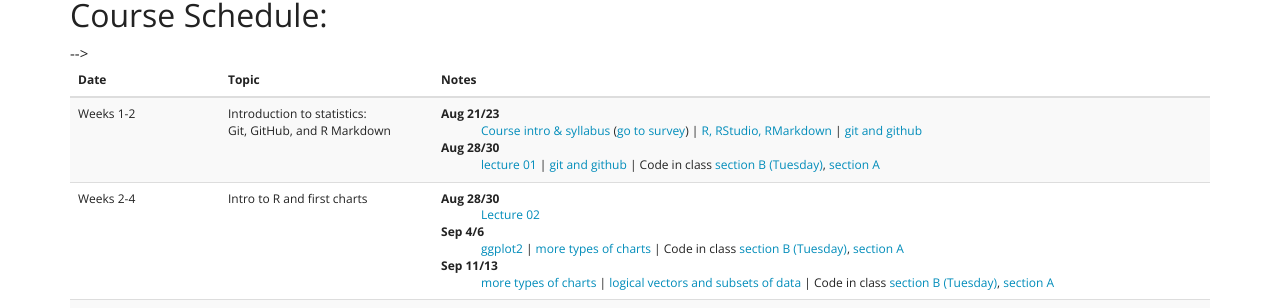
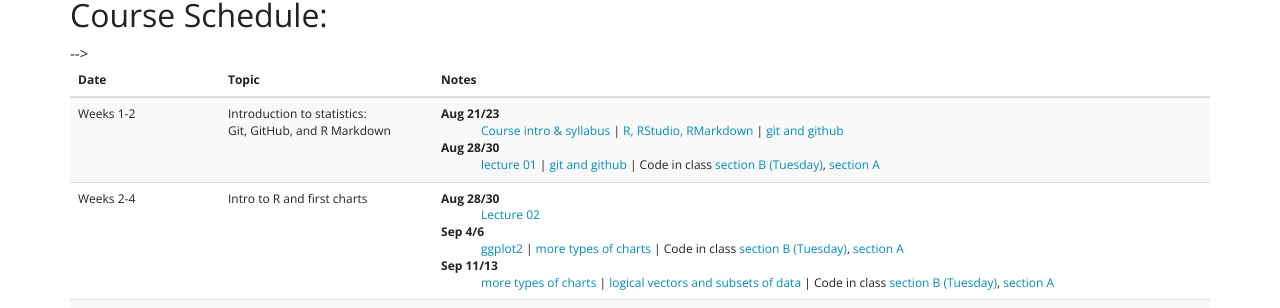
Before and after one commit to ashirazist/stat305.github.io, a Jekyll site: the page built from schedule.html, in a window 1280 px wide. Shown: the part 111-419 px from the top of the page. Built offline with Jekyll 4.4.1, drawn with Linux system fonts in a browser that asks for light colours.

Commit message:
update syllabus

```diff
--- a/schedule.html
+++ b/schedule.html
@@ -25,7 +25,7 @@ The full syllabus is available <a href="syllabus.html" target=_blank>here</a>.
         <td>
           <dl>
           <dt>Aug 21/23</dt>
-          <dd><a href="./materials/01-introduction.pdf" target=_blank>Course intro & syllabus</a> (<a href="http://heike.wufoo.com/forms/topics-of-interest/">go to survey</a>) | <a href="./materials/01_collaborative-environment/03_rmarkdown.html" target=_blank>R, RStudio, RMarkdown</a> | <a href="./materials/01_collaborative-environment/04_git.html" target=_blank>git and github</a>
+          <dd><a href="./materials/01-introduction.pdf" target=_blank>Course intro & syllabus</a>  | <a href="./materials/01_collaborative-environment/03_rmarkdown.html" target=_blank>R, RStudio, RMarkdown</a> | <a href="./materials/01_collaborative-environment/04_git.html" target=_blank>git and github</a>
           </dd>
           <dt>Aug 28/30</dt>
           <dd><a href="./materials/lecture01/STAT_305_ Lecture_1.pdf" target=_blank>lecture 01</a> |
```
